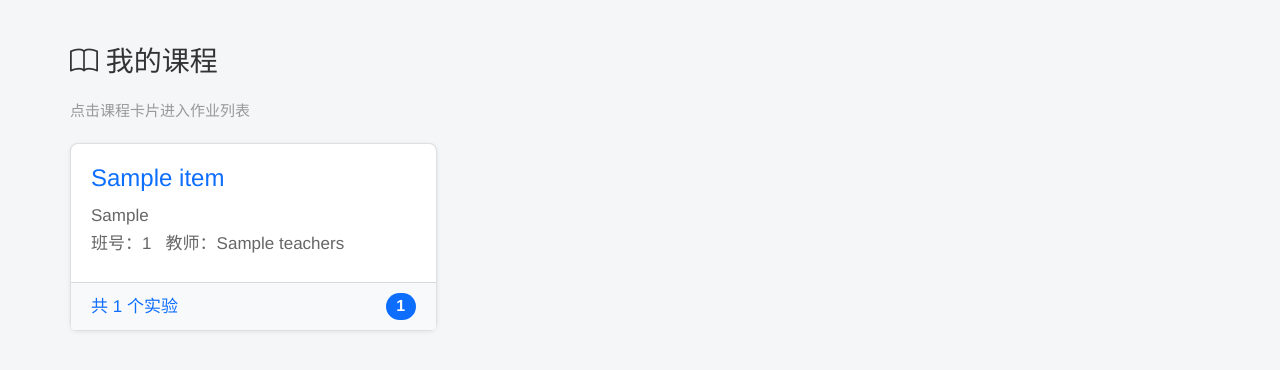
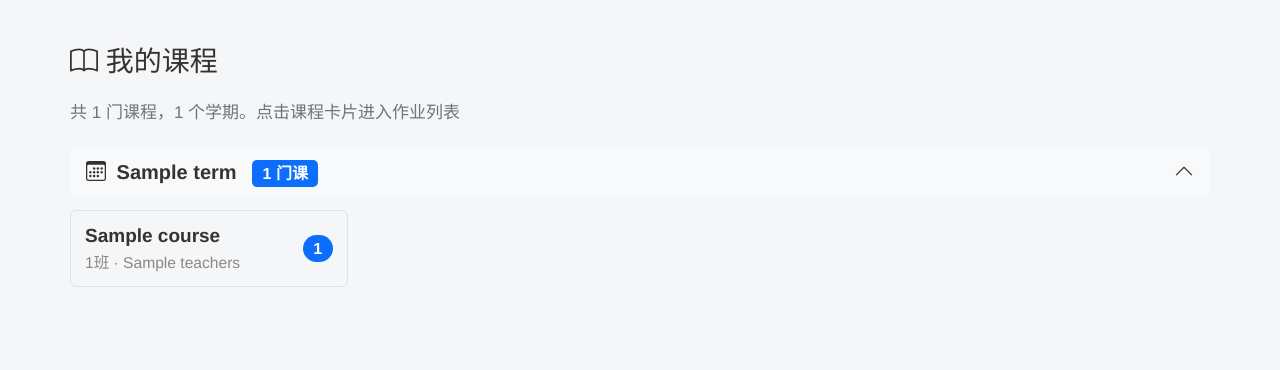
Before and after one commit to szdmgy/mycourse, a Django app: template mycourse/mycourse/templates/studentCourseList.html in a window 1280 px wide. Shown: the part 66-436 px from the top of the page. Run offline with Django 3.2, Linux system fonts and the light colour scheme; the template is opened without the code that fills it: most values are stand-ins (such as "Sample title", 1, 10 or a date in 2020); some libraries are stand-ins or nearby versions.

Commit message:
学生课程列表增加按学期分组折叠，与教师端风格一致
Co-authored-by: Cursor <cursoragent@cursor.com>

```diff
--- a/mycourse/mycourse/templates/studentCourseList.html
+++ b/mycourse/mycourse/templates/studentCourseList.html
@@ -2,37 +2,110 @@
 {% block title %}我的课程 - 实验报告收集系统{% endblock %}
 {% block nav_stu_courses %}active{% endblock %}
 
+{% block extra_css %}
+<style>
+  .term-header {
+    cursor: pointer;
+    user-select: none;
+    padding: 10px 16px;
+    background: #f8f9fa;
+    border-radius: 8px;
+    margin-bottom: 12px;
+    display: flex;
+    justify-content: space-between;
+    align-items: center;
+    transition: background .15s;
+  }
+  .term-header:hover { background: #e9ecef; }
+  .course-mini {
+    display: flex;
+    align-items: center;
+    justify-content: space-between;
+    padding: 10px 14px;
+    border: 1px solid #dee2e6;
+    border-radius: 6px;
+    text-decoration: none;
+    color: inherit;
+    transition: box-shadow .15s, border-color .15s;
+  }
+  .course-mini:hover {
+    border-color: #0d6efd;
+    box-shadow: 0 2px 8px rgba(13,110,253,.12);
+    color: inherit;
+  }
+  .course-mini .name {
+    font-weight: 600;
+    font-size: .95rem;
+    white-space: nowrap;
+    overflow: hidden;
+    text-overflow: ellipsis;
+  }
+  .course-mini .meta {
+    font-size: .78rem;
+    color: #888;
+    white-space: nowrap;
+  }
+</style>
+{% endblock %}
+
 {% block content %}
 <h2 class="mb-3"><i class="bi bi-book"></i> 我的课程</h2>
 
-{% if course %}
-  <p class="text-muted-sm mb-3">点击课程卡片进入作业列表</p>
-  <div class="row g-3">
-    {% for item, taskCount in course %}
-    <div class="col-md-6 col-lg-4">
-      <a href="{% url 'studentCourse' item.courseTerm item.courseName item.classNumber %}"
-         class="text-decoration-none">
-        <div class="card h-100">
-          <div class="card-body">
-            <h3 class="card-title mb-2">{{ item.courseName }}</h3>
-            <p class="mb-1" style="font-size:.85rem; color:#666;">
-              {{ item.courseTerm }}<br>
-              班号：{{ item.classNumber }} &nbsp; 教师：{{ item.teachers }}
-            </p>
-          </div>
-          <div class="card-footer d-flex justify-content-between align-items-center"
-               style="background:#f8f9fa;">
-            <span style="font-size:.85rem;">共 {{ taskCount }} 个实验</span>
-            <span class="badge bg-primary rounded-pill">{{ taskCount }}</span>
-          </div>
+{% if term_groups %}
+  <p class="text-muted mb-3" style="font-size:.85rem;">
+    共 {{ total_courses }} 门课程，{{ term_groups|length }} 个学期。点击课程卡片进入作业列表
+  </p>
+
+  {% for term, courses in term_groups.items %}
+  <div class="mb-3">
+    <div class="term-header" data-bs-toggle="collapse" data-bs-target="#term-{{ forloop.counter }}">
+      <div>
+        <i class="bi bi-calendar3 me-1"></i>
+        <strong>{{ term }}</strong>
+        <span class="badge bg-primary ms-2">{{ courses|length }} 门课</span>
+      </div>
+      <i class="bi {% if forloop.first %}bi-chevron-up{% else %}bi-chevron-down{% endif %}"></i>
+    </div>
+    <div class="collapse {% if forloop.first %}show{% endif %}" id="term-{{ forloop.counter }}">
+      <div class="row g-2 mb-2">
+        {% for c in courses %}
+        <div class="col-sm-6 col-md-4 col-lg-3">
+          <a href="{% url 'studentCourse' c.courseTerm c.courseName c.classNumber %}"
+             class="course-mini">
+            <div style="min-width:0;">
+              <div class="name">{{ c.courseName }}</div>
+              <div class="meta">{{ c.classNumber }}班 · {{ c.teachers }}</div>
+            </div>
+            <span class="badge bg-primary rounded-pill ms-2">{{ c.task_count }}</span>
+          </a>
         </div>
-      </a>
+        {% endfor %}
+      </div>
     </div>
-    {% endfor %}
   </div>
+  {% endfor %}
+
 {% else %}
   <div class="card p-4 text-center">
-    <p style="font-size:1rem; color:#666;"><i class="bi bi-info-circle"></i> 目前你没有选择课程，请联系老师导入名单！</p>
+    <p style="font-size:1rem; color:#666;">
+      <i class="bi bi-info-circle"></i> 目前你没有选择课程，请联系老师导入名单！
+    </p>
   </div>
 {% endif %}
 {% endblock %}
+
+{% block extra_js %}
+<script>
+document.querySelectorAll('.term-header').forEach(function(header) {
+  var target = document.querySelector(header.getAttribute('data-bs-target'));
+  var chevron = header.querySelector('[class*="bi-chevron"]');
+  if (!target || !chevron) return;
+  target.addEventListener('hidden.bs.collapse', function() {
+    chevron.classList.replace('bi-chevron-up', 'bi-chevron-down');
+  });
+  target.addEventListener('shown.bs.collapse', function() {
+    chevron.classList.replace('bi-chevron-down', 'bi-chevron-up');
+  });
+});
+</script>
+{% endblock %}
```
Also changed, not shown: mycourse/mycourse/app01/views.py (+12 -4 lines), 1 other file.
